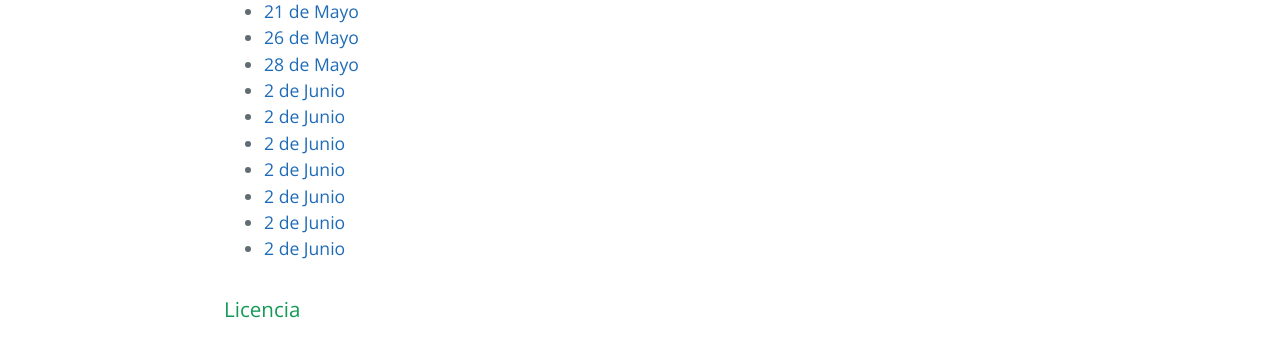
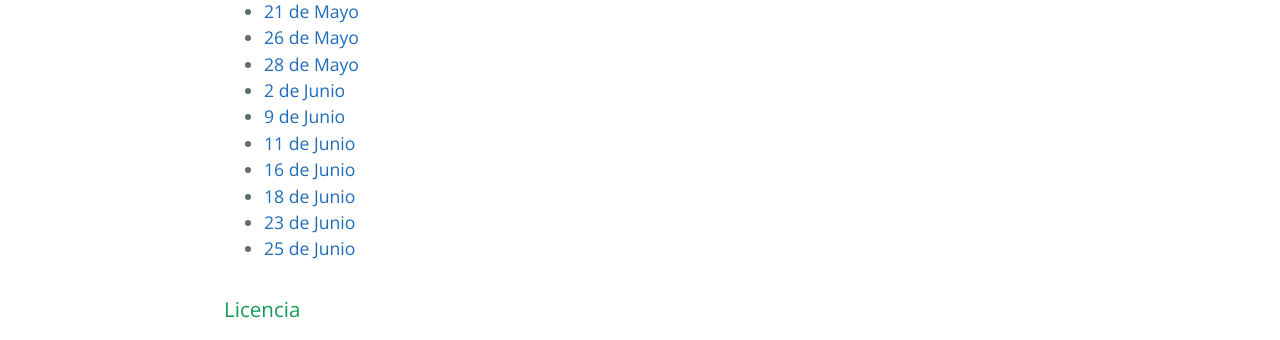
Before and after one commit to iesgn/ow1, a Jekyll site: the page built from index.md, in a window 1280 px wide. Shown: the part 1730-2070 px from the top of the page. Built offline with Jekyll 4.4.1, drawn with Linux system fonts in a browser that asks for light colours.

Commit message:
Fechas de las sesiones

```diff
--- a/index.md
+++ b/index.md
@@ -61,12 +61,12 @@ Temas que se tratarán en cada sesión:
 * [26 de Mayo](curso/sesion2)
 * [28 de Mayo](curso/sesion3)
 * [2 de Junio](curso/sesion4)
-* [2 de Junio](curso/sesion5)
-* [2 de Junio](curso/sesion6)
-* [2 de Junio](curso/sesion7)
-* [2 de Junio](curso/sesion8)
-* [2 de Junio](curso/sesion9)
-* [2 de Junio](curso/sesion10)
+* [9 de Junio](curso/sesion5)
+* [11 de Junio](curso/sesion6)
+* [16 de Junio](curso/sesion7)
+* [18 de Junio](curso/sesion8)
+* [23 de Junio](curso/sesion9)
+* [25 de Junio](curso/sesion10)
 
 ###Licencia
 
```
Also changed, not shown: curso/sesion1.md (+4 -0 lines).
